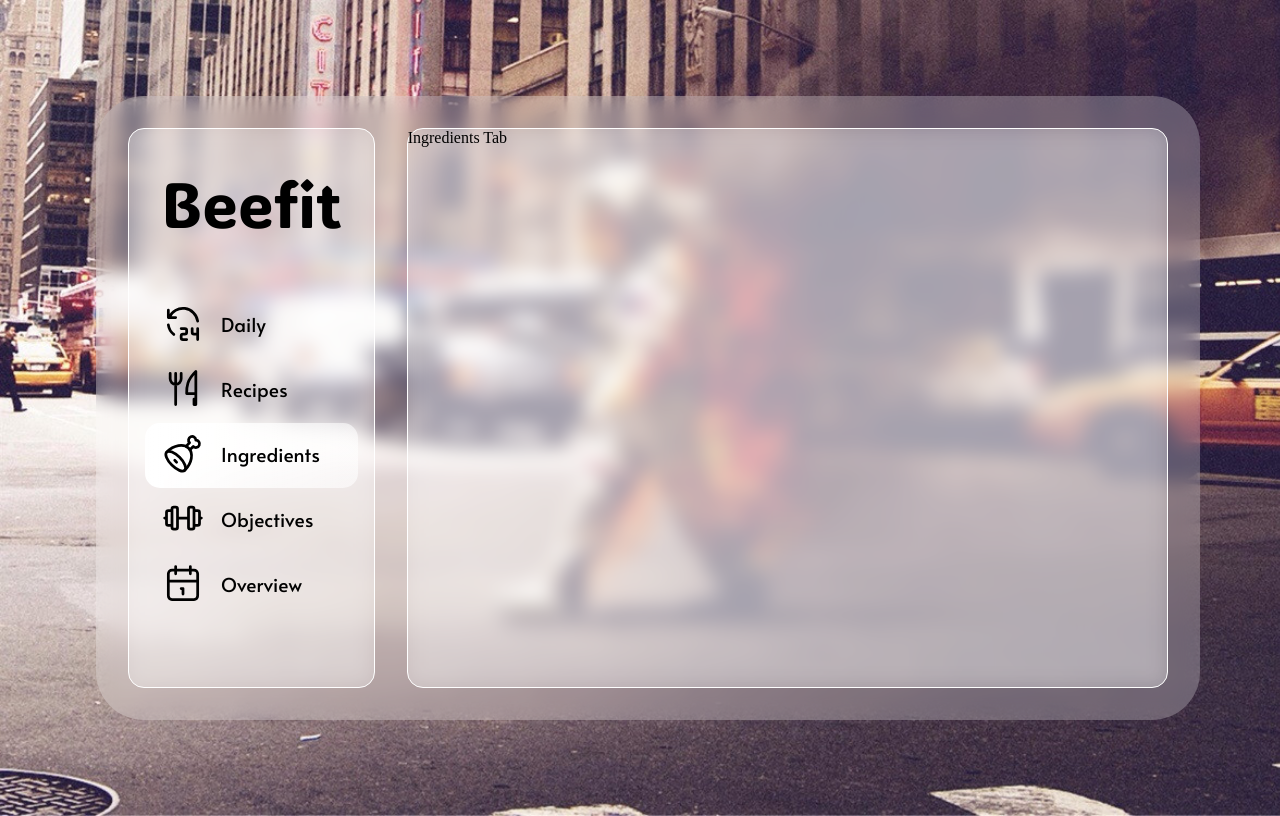
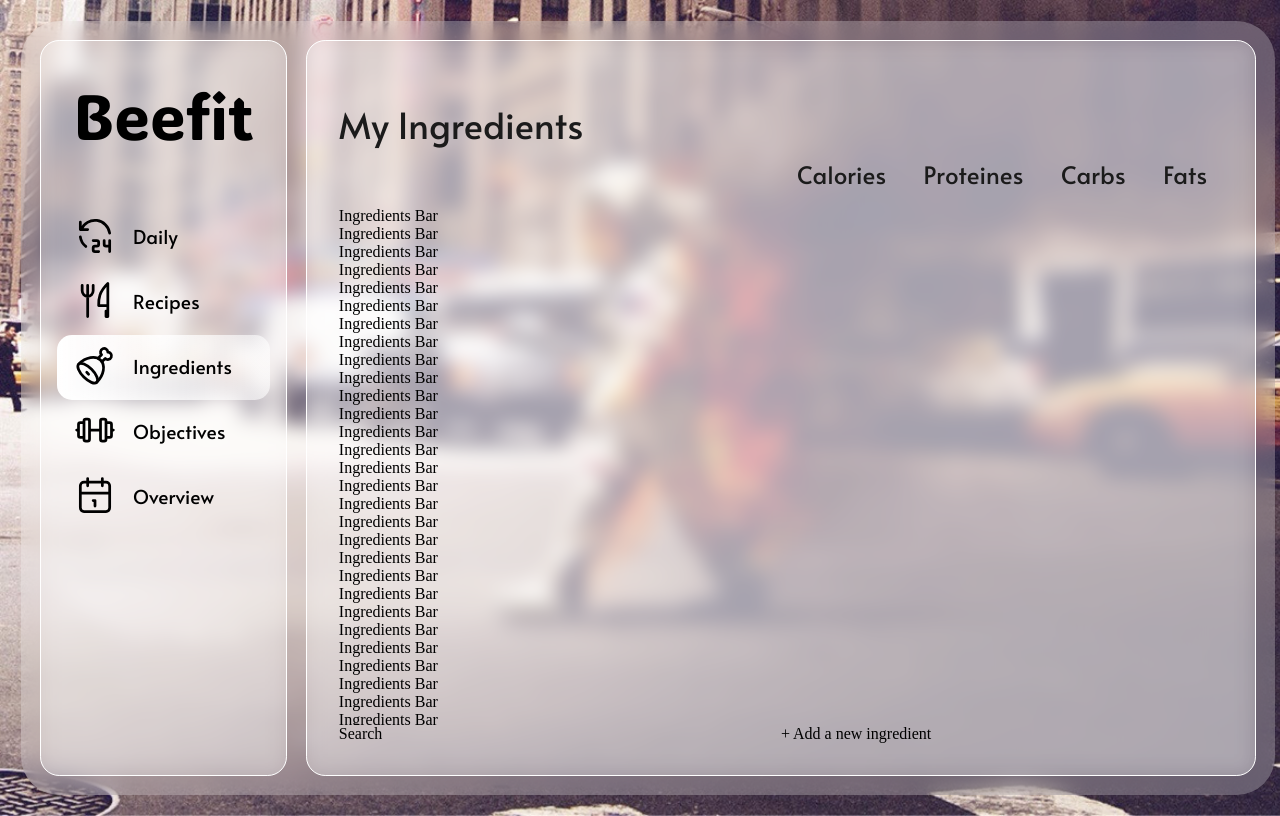
Before and after one commit to dremmwell/Beefit, a React (Vite) app: page / in a window 1280 px wide. Both pictures are taken after a click on the item "Ingredients". Built offline with nearby package versions, Linux system fonts and the light colour scheme.

Commit message:
Ingredient tab layout

```diff
--- /dev/null
+++ b/src/components/IngredientBar.jsx
@@ -0,0 +1,12 @@
+import ingredientBar from '../styles/IngredientBar.module.css';
+
+function IngredientBar(){
+
+    return(
+        <div className={ingredientBar.container}>
+            Ingredients Bar
+        </div>
+    )
+}
+
+export default IngredientBar
--- a/src/components/Ingredients.jsx
+++ b/src/components/Ingredients.jsx
@@ -1,10 +1,76 @@
 import ingredients from '../styles/Ingredients.module.css';
+import IngredientBar from './IngredientBar';
 
 function Ingredients(){
 
     return(
         <div className={ingredients.container}>
-            Ingredients Tab
+            <div className={ingredients.title}>My Ingredients</div>
+            <div className={ingredients.legend}>
+                <h1>Calories</h1>
+                <h1>Proteines</h1>
+                <h1>Carbs</h1>
+                <h1>Fats</h1>
+            </div>
+            <div className={ingredients.table}>
+                <IngredientBar/>
+                <IngredientBar/>
+                <IngredientBar/>
+                <IngredientBar/>
+                <IngredientBar/>
+                <IngredientBar/>
+                <IngredientBar/>
+                <IngredientBar/>
+                <IngredientBar/>
+                <IngredientBar/>
+                <IngredientBar/>
+                <IngredientBar/>
+                <IngredientBar/>
+                <IngredientBar/>
+                <IngredientBar/>
+                <IngredientBar/>
+                <IngredientBar/>
+                <IngredientBar/>
+                <IngredientBar/>
+                <IngredientBar/>
+                <IngredientBar/>
+                <IngredientBar/>
+                <IngredientBar/>
+                <IngredientBar/>
+                <IngredientBar/>
+                <IngredientBar/>
+                <IngredientBar/>
+                <IngredientBar/>
+                <IngredientBar/>
+                <IngredientBar/>
+                <IngredientBar/>
+                <IngredientBar/>
+                <IngredientBar/>
+                <IngredientBar/>
+                <IngredientBar/>
+                <IngredientBar/>
+                <IngredientBar/>
+                <IngredientBar/>
+                <IngredientBar/>
+                <IngredientBar/>
+                <IngredientBar/>
+                <IngredientBar/>
+                <IngredientBar/>
+                <IngredientBar/>
+                <IngredientBar/>
+                <IngredientBar/>
+                <IngredientBar/>
+                <IngredientBar/>
+                <IngredientBar/>
+                <IngredientBar/>
+                <IngredientBar/>
+                <IngredientBar/>
+                <IngredientBar/>
+                <IngredientBar/>
+                <IngredientBar/>
+            </div>
+            <div className={ingredients.searchBar}>Search</div>
+            <div className={ingredients.addIngredient}>+ Add a new ingredient</div>
         </div>
     )
 }
--- a/src/index.css
+++ b/src/index.css
@@ -1,8 +1,11 @@
 :root{
-    --radius-board: 3rem;
-     --board-margin: 15rem;
-     --board-padding: 2rem;
+    --radius-board: 3dvw;
+     --board-margin: 5dvw;
+     --board-padding: 1.5dvw;
      --black: #000000;
+     --dark-grey: #1B1B1B;
+     --light-grey: #8A8899;
+     --light-grey-filter: invert(57%) sepia(9%) saturate(465%) hue-rotate(207deg) brightness(94%) contrast(84%);
      --white: #ffffff;
      --light-blue: #55AFEF;
      --blue: #4083E9;
--- a/src/styles/Ingredients.module.css
+++ b/src/styles/Ingredients.module.css
@@ -4,4 +4,58 @@
     background: rgba(255, 255, 255, 0.25);
     backdrop-filter: blur(var(--blur));
     flex-grow: 1;
+    display: grid;
+    grid-template-columns: 1fr 1fr;
+    grid-template-rows: 20% 1fr auto;
+    gap: 0px 0px;
+    grid-template-areas:
+      "title legend"
+      "table table"
+      "search add";
+    padding: 2rem;
 }
+
+.title {
+    grid-area: title;
+    display: flex;
+    flex-direction: column;
+    justify-content: center;
+    color: var(--dark-grey);
+    font-family: 'Alata';
+    font-size: 36px;
+    font-style: normal;
+    font-weight: 400;
+    line-height: normal;
+    padding-bottom: 2rem;
+}
+
+.legend {
+    grid-area: legend;
+    display: flex;
+    align-items: flex-end;
+    justify-content: space-between;
+}
+
+.legend h1{
+    color: var(--dark-grey);
+    text-align: right;
+    font-family: 'Alata';
+    font-size: 24px;
+    font-style: normal;
+    font-weight: 400;
+    line-height: normal;
+    flex-direction: row;
+    margin-left: 1rem;
+    margin-right: 1rem;
+}
+
+.table {
+    grid-area: table;
+    overflow-y: auto;
+}
+.search {
+    grid-area: search;
+}
+.add {
+    grid-area: add;
+}
```
Also changed, not shown: src/styles/IngredientBar.module.css (added).
